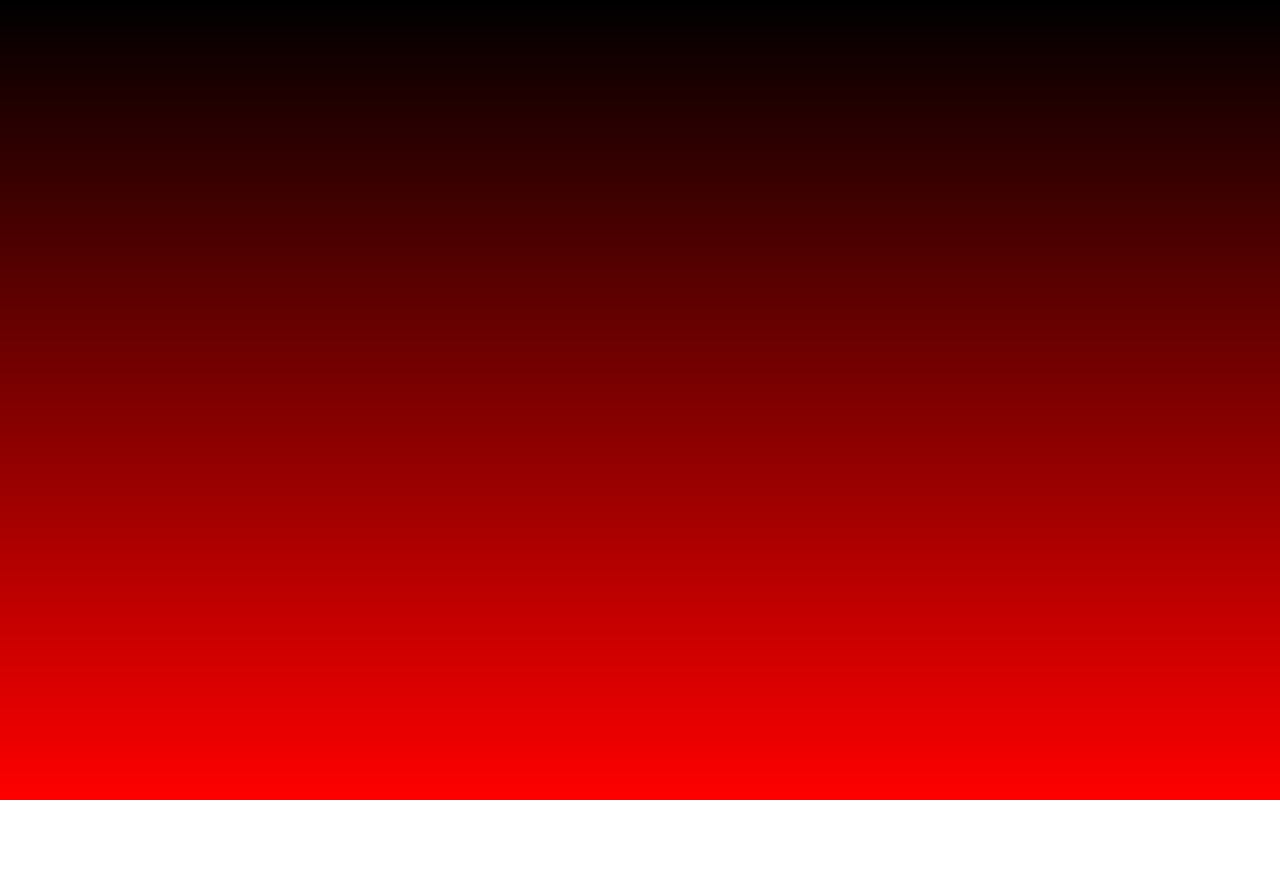
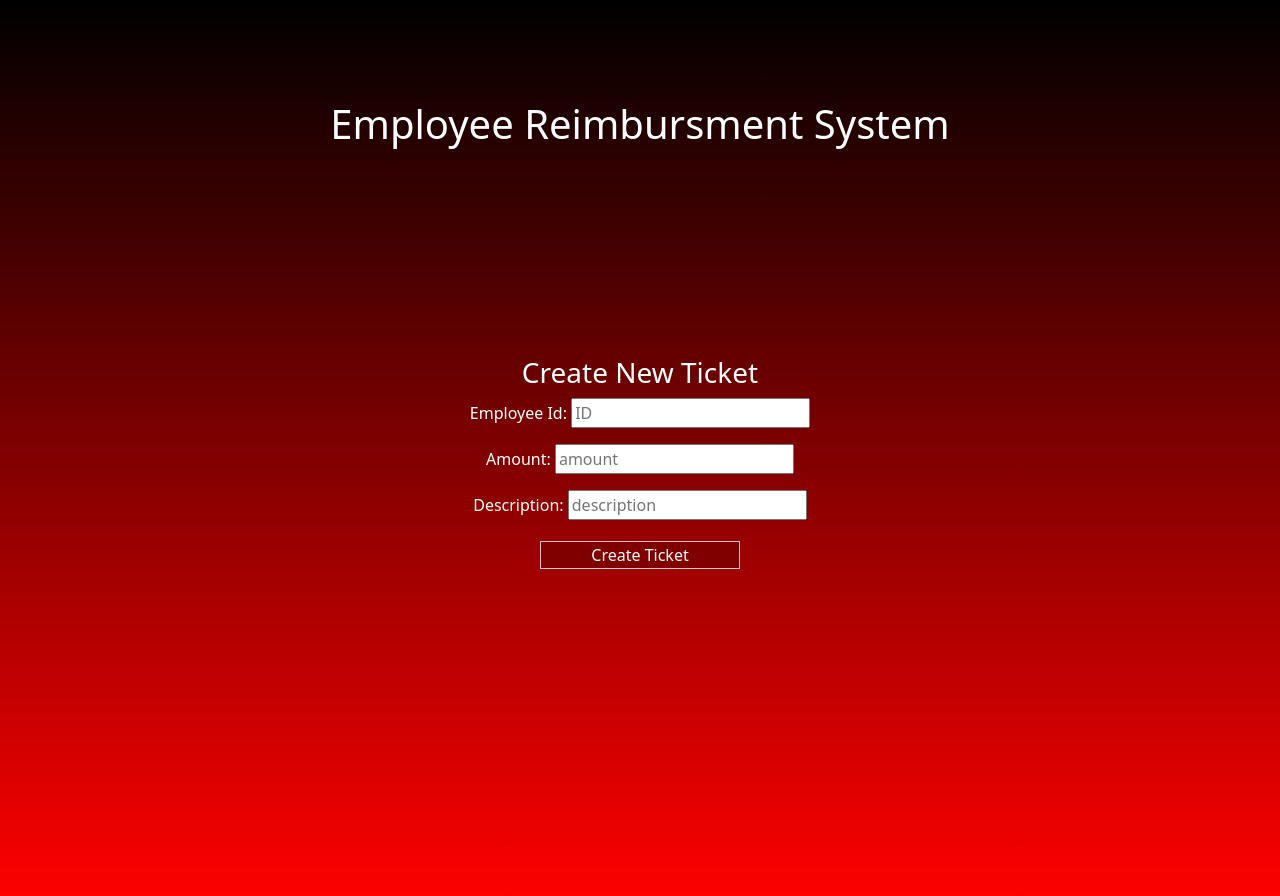
Before and after one commit to Smitty0078/RevatureLabs, an Angular app in the folder project_01_ERS/angular-front-end/: page /createticket in a window 1280 px wide. Before the commit this address led to /. Shown: the top 896 px of the page. Before the commit the page ends 800 px from the top, so only its background shows below. Built offline with nearby package versions, Linux system fonts and the light colour scheme.

Commit message:
added some changes to angular

```diff
--- a/project_01_ERS/angular-front-end/src/app/app.module.ts
+++ b/project_01_ERS/angular-front-end/src/app/app.module.ts
@@ -18,7 +18,8 @@ const routes:Routes = [
  {path: 'login', component: EmployeeSigninComponent},
  {path: 'create', component: CreateNewAccountComponent},
  {path: 'adminlogin', component: AdminloginComponent},
- {path: 'employeehome', component: EmployeehomeComponent}
+ {path: 'employeehome', component: EmployeehomeComponent},
+ {path: 'createticket', component: CreateticketComponent}
 ]
 
 @NgModule({
--- a/project_01_ERS/angular-front-end/src/app/create-new-account/create-new-account.component.html
+++ b/project_01_ERS/angular-front-end/src/app/create-new-account/create-new-account.component.html
@@ -13,7 +13,4 @@
             </form>
         </div>
     </div>
-    <div class="row" style="padding: 5px;" id="createnewaccount">
-        <p class="col" style="text-align: center;">Employee Sign In</p>
-    </div>
 </div>
--- a/project_01_ERS/angular-front-end/src/app/createticket/createticket.component.html
+++ b/project_01_ERS/angular-front-end/src/app/createticket/createticket.component.html
@@ -1 +1,16 @@
-<p>createticket works!</p>
+ <div class="container" style="margin-top: 100px; text-align: center;">
+    <div class="row" id="signin-title">
+        <h1 class="col"style="text-align: center;">Employee Reimbursment System</h1>
+    </div>
+    <div class="row" style="padding: 5px; padding: 200px; justify-content: center;">
+        <div class="col-lg-6" style="text-align: center;" id="signin">
+            <form>
+                <h3>Create New Ticket</h3>
+                <p>Employee Id:     <input type="text" placeholder="ID"> </p>
+                <p>Amount: <input type="text" placeholder="amount"> </p>
+                <p>Description: <input type="text" placeholder="description"> </p>
+                <button style="align-self: center; width: 200px; margin: 5px;">Create Ticket</button>
+            </form>
+        </div>
+    </div>
+</div>
--- a/project_01_ERS/angular-front-end/src/app/employeehome/employeehome.component.html
+++ b/project_01_ERS/angular-front-end/src/app/employeehome/employeehome.component.html
@@ -21,7 +21,7 @@
 
 
     <div>
-        <button style="margin: 25px;">Create New Ticket</button>
+        <button (click)="createNewTicket()" style="margin: 25px;">Create New Ticket</button>
     </div>
 
 </div>
--- a/project_01_ERS/angular-front-end/src/app/employeehome/employeehome.component.ts
+++ b/project_01_ERS/angular-front-end/src/app/employeehome/employeehome.component.ts
@@ -20,7 +20,7 @@ export class EmployeehomeComponent implements OnInit {
   }
 
   createNewTicket(){
-    //this.router.navigate([''])
+    this.router.navigate(['createticket'])
   }
 
 }
```
